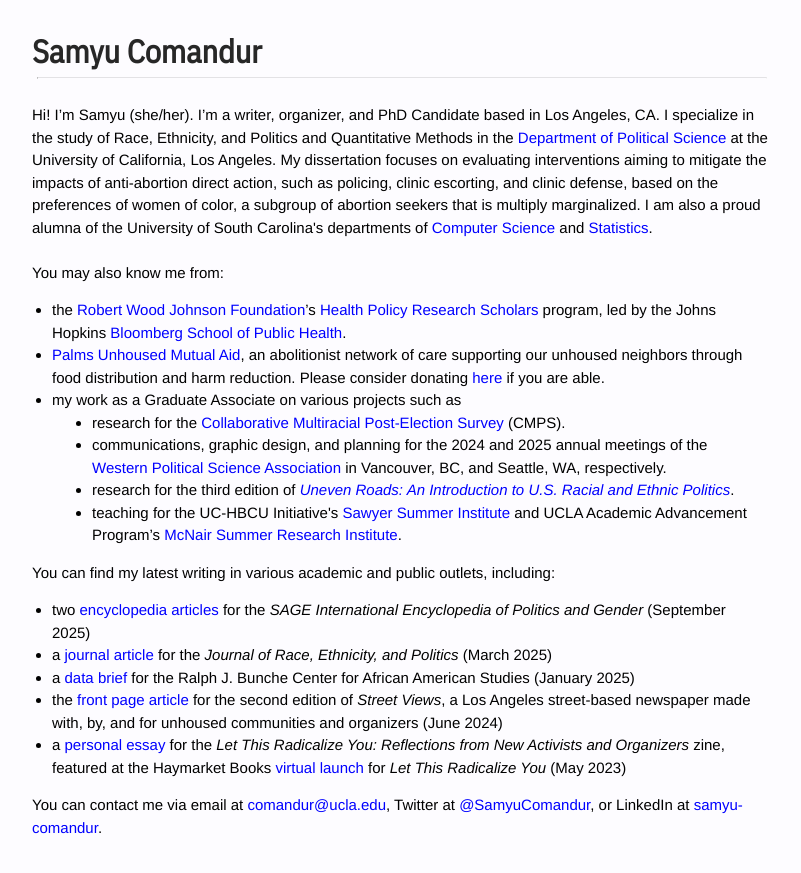
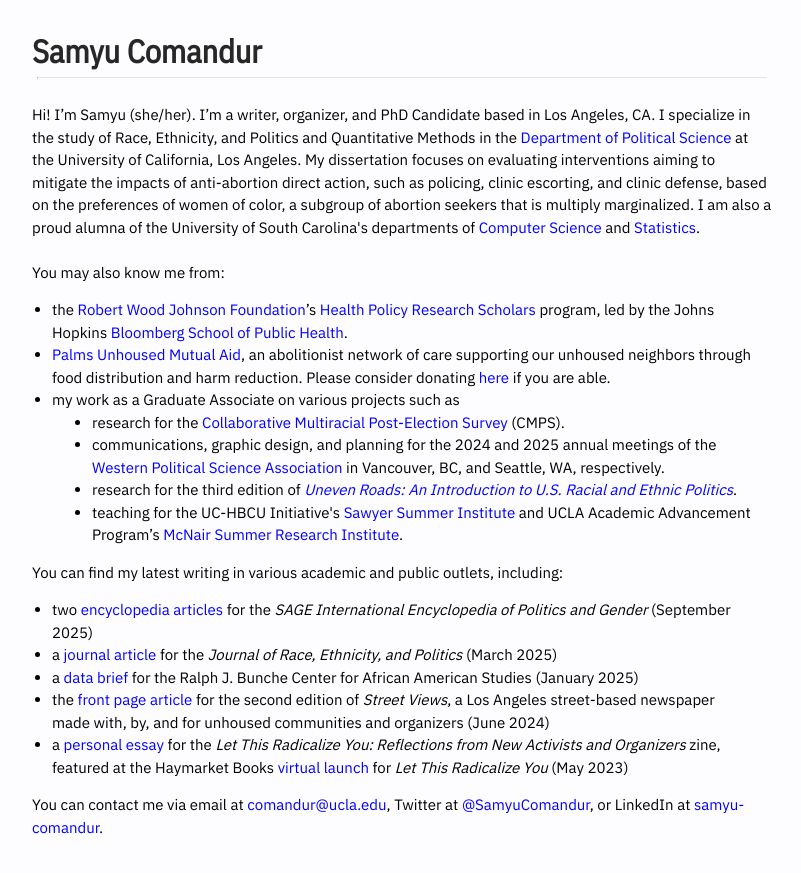
Before and after one commit to samyuc/samyuc.github.io, a Jekyll site: the page built from index.html, in a window 1280 px wide. Shown: the top 873 px of the page, without its empty margins (238-1039 px from the left). Built offline with Jekyll 4.4.1, drawn with Linux system fonts in a browser that asks for light colours.

Commit message:
Update styles.css

```diff
--- a/css/styles.css
+++ b/css/styles.css
@@ -1,6 +1,6 @@
 body {
 	 margin: 0;
-	 font-family: "Helvetica", "Arial", sans-serif;
+	 font-family: "IBM Plex Sans", sans-serif;
 	 font-size: 15px;
 	 background-color: #fdfcff;
 	 min-height: 100%;
```
